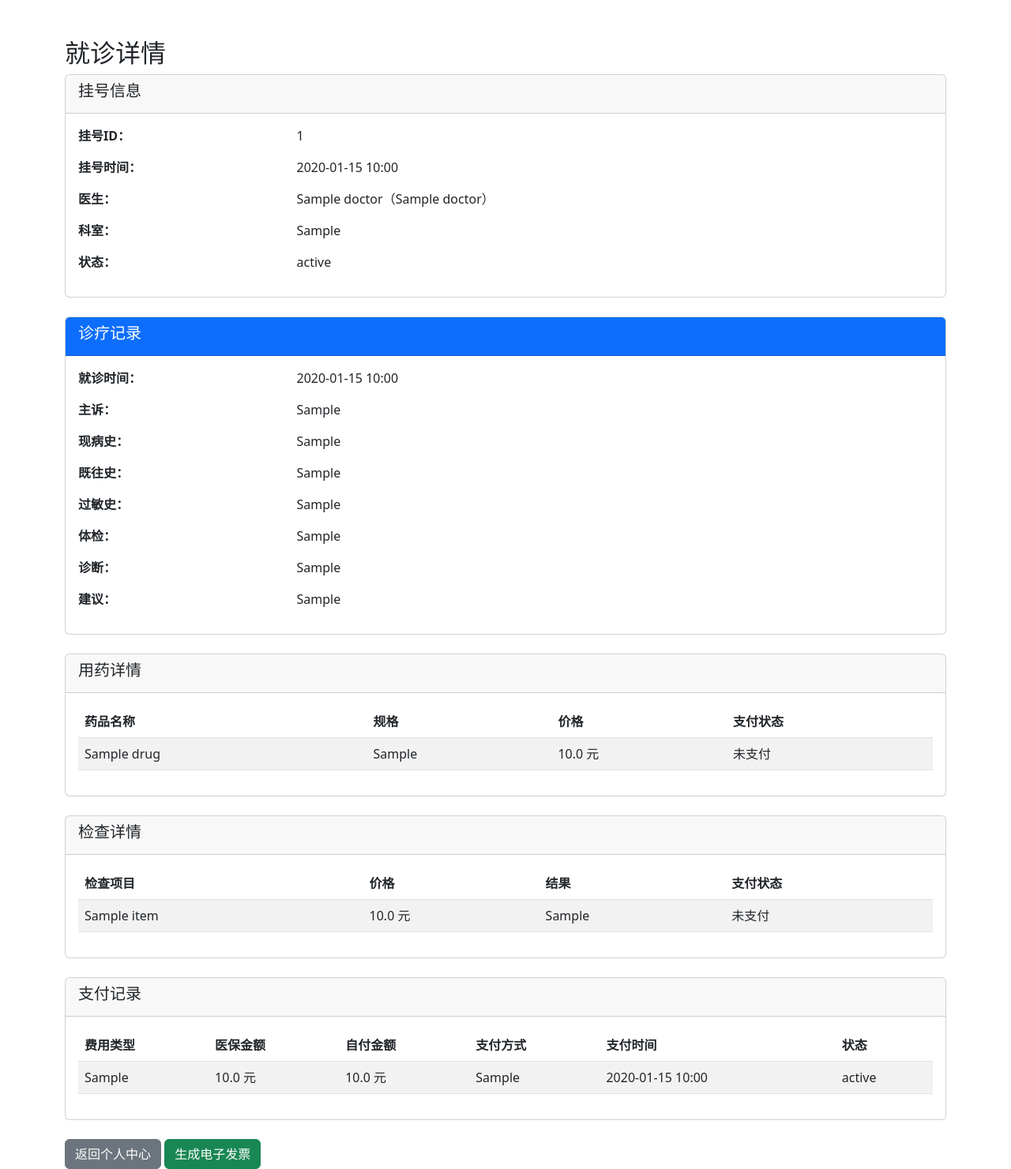
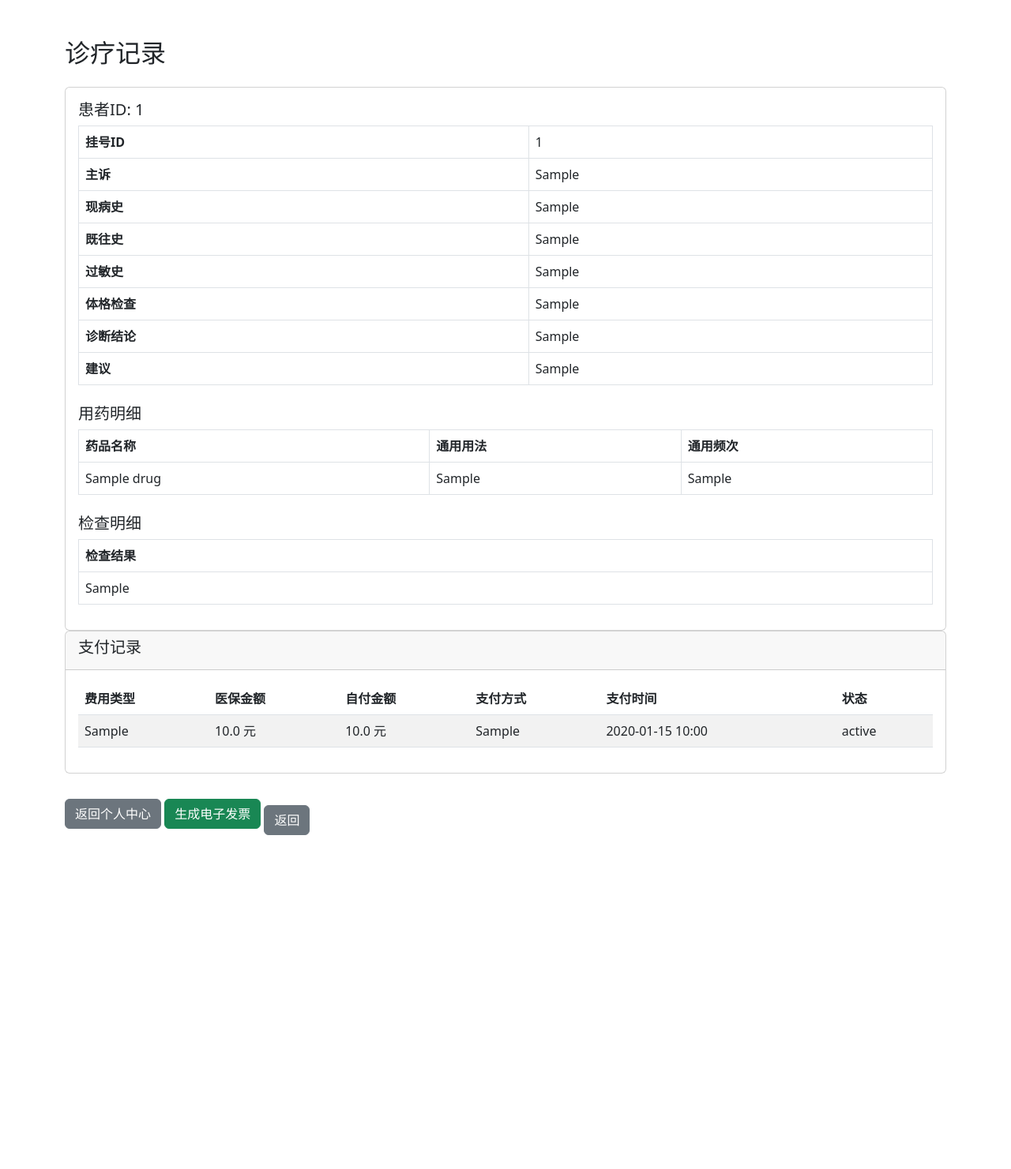
Before and after one commit to HF-youngior/hospital, a Flask app: template hospital/app/templates/record_detail.html in a window 1280 px wide. Shown: the whole page at 79% size. After the commit the page ends 1058 px from the top, so only its background shows below. Run offline with Flask 3, Linux system fonts and the light colour scheme; the template is opened without the code that fills it: values that come from a table or form of the project are taken from there, others are empty; tables that the repository leaves empty hold one stand-in row (values such as "Sample post").

Commit message:
fix: 统一病历详情页面样式

```diff
--- a/hospital/app/templates/record_detail.html
+++ b/hospital/app/templates/record_detail.html
@@ -2,148 +2,101 @@
 <html lang="zh-CN">
 <head>
     <meta charset="UTF-8">
-    <title>就诊详情 - 医院信息管理系统</title>
+    <title>诊疗记录 - 医院信息管理系统</title>
     <link rel="stylesheet" href="https://cdn.jsdelivr.net/npm/bootstrap@5.3.0/dist/css/bootstrap.min.css">
 </head>
 <body>
 <div class="container mt-5">
-    <h2>就诊详情</h2>
+    <h2>诊疗记录</h2>
+    <div class="card mt-4">
+        <div class="card-body">
+            <h5 class="card-title">患者ID: {{ registration.patient_id }}</h5>
+            <table class="table table-bordered">
+                <tbody>
+                    <tr>
+                        <th>挂号ID</th>
+                        <td>{{ registration.registration_id }}</td>
+                    </tr>
+                    {% if medical_record %}
+                    <tr>
+                        <th>主诉</th>
+                        <td>{{ medical_record.chief_complaint }}</td>
+                    </tr>
+                    <tr>
+                        <th>现病史</th>
+                        <td>{{ medical_record.present_illness }}</td>
+                    </tr>
+                    <tr>
+                        <th>既往史</th>
+                        <td>{{ medical_record.past_history }}</td>
+                    </tr>
+                    <tr>
+                        <th>过敏史</th>
+                        <td>{{ medical_record.allergy_history }}</td>
+                    </tr>
+                    <tr>
+                        <th>体格检查</th>
+                        <td>{{ medical_record.physical_exam }}</td>
+                    </tr>
+                    <tr>
+                        <th>诊断结论</th>
+                        <td>{{ medical_record.diagnosis }}</td>
+                    </tr>
+                    <tr>
+                        <th>建议</th>
+                        <td>{{ medical_record.suggestion }}</td>
+                    </tr>
+                    {% else %}
+                    <tr>
+                        <td colspan="2" class="text-center text-muted">该次就诊暂无详细诊疗记录。</td>
+                    </tr>
+                    {% endif %}
+                </tbody>
+            </table>
 
-    <!-- 挂号信息 -->
-    <div class="card mb-4">
-        <div class="card-header">
-            <h5>挂号信息</h5>
-        </div>
-        <div class="card-body">
-            <div class="row mb-3">
-                <div class="col-md-3 fw-bold">挂号ID：</div>
-                <div class="col-md-9">{{ registration.registration_id }}</div>
-            </div>
-            <div class="row mb-3">
-                <div class="col-md-3 fw-bold">挂号时间：</div>
-                <div class="col-md-9">{{ registration.reg_time.strftime('%Y-%m-%d %H:%M') }}</div>
-            </div>
-            <div class="row mb-3">
-                <div class="col-md-3 fw-bold">医生：</div>
-                <div class="col-md-9">{{ registration.schedule.doctor.name }}（{{ registration.schedule.doctor.title }}）</div>
-            </div>
-            <div class="row mb-3">
-                <div class="col-md-3 fw-bold">科室：</div>
-                <div class="col-md-9">{{ registration.schedule.doctor.department }}</div>
-            </div>
-            <div class="row mb-3">
-                <div class="col-md-3 fw-bold">状态：</div>
-                <div class="col-md-9">{{ registration.visit_status }}</div>
-            </div>
-        </div>
-    </div>
-
-    <!-- 诊疗记录 -->
-    {% if medical_record %}
-    <div class="card mb-4">
-        <div class="card-header bg-primary text-white">
-            <h5>诊疗记录</h5>
-        </div>
-        <div class="card-body">
-            <div class="row mb-3">
-                <div class="col-md-3 fw-bold">就诊时间：</div>
-                <div class="col-md-9">{{ medical_record.visit_time.strftime('%Y-%m-%d %H:%M') }}</div>
-            </div>
-            <div class="row mb-3">
-                <div class="col-md-3 fw-bold">主诉：</div>
-                <div class="col-md-9">{{ medical_record.chief_complaint or '无' }}</div>
-            </div>
-            <div class="row mb-3">
-                <div class="col-md-3 fw-bold">现病史：</div>
-                <div class="col-md-9">{{ medical_record.present_illness or '无' }}</div>
-            </div>
-            <div class="row mb-3">
-                <div class="col-md-3 fw-bold">既往史：</div>
-                <div class="col-md-9">{{ medical_record.past_history or '无' }}</div>
-            </div>
-            <div class="row mb-3">
-                <div class="col-md-3 fw-bold">过敏史：</div>
-                <div class="col-md-9">{{ medical_record.allergy_history or '无' }}</div>
-            </div>
-            <div class="row mb-3">
-                <div class="col-md-3 fw-bold">体检：</div>
-                <div class="col-md-9">{{ medical_record.physical_exam or '无' }}</div>
-            </div>
-            <div class="row mb-3">
-                <div class="col-md-3 fw-bold">诊断：</div>
-                <div class="col-md-9">{{ medical_record.diagnosis or '无' }}</div>
-            </div>
-            <div class="row mb-3">
-                <div class="col-md-3 fw-bold">建议：</div>
-                <div class="col-md-9">{{ medical_record.suggestion or '无' }}</div>
-            </div>
-        </div>
-    </div>
-    {% endif %}
-
-    <!-- 用药详情 -->
-    <div class="card mb-4">
-        <div class="card-header">
-            <h5>用药详情</h5>
-        </div>
-        <div class="card-body">
-            {% if medications %}
-            <table class="table table-striped">
+            <h5 class="mt-4">用药明细</h5>
+            <table class="table table-bordered">
                 <thead>
                     <tr>
                         <th>药品名称</th>
-                        <th>规格</th>
-                        <th>价格</th>
-                        <th>支付状态</th>
+                        <th>通用用法</th>
+                        <th>通用频次</th>
                     </tr>
                 </thead>
                 <tbody>
-                    {% for med in medications %}
+                    {% if medications %}
+                        {% for detail in medications %}
                         <tr>
-                        <td>{{ med.drug.name }}</td>
-                        <td>{{ med.drug.specification }}</td>
-                        <td>{{ med.drug.price }} 元</td>
-                        <td>{{ '已支付' if med.is_paid else '未支付' }}</td>
+                            <td>{{ detail.drug.name if detail.drug else 'N/A' }}</td>
+                            <td>{{ detail.drug.usage if detail.drug else 'N/A' }}</td>
+                            <td>{{ detail.drug.frequency if detail.drug else 'N/A' }}</td>
                         </tr>
                         {% endfor %}
+                    {% else %}
+                        <tr><td colspan="3">暂无用药明细。</td></tr>
+                    {% endif %}
                 </tbody>
             </table>
-            {% else %}
-            <p>无用药记录。</p>
-            {% endif %}
-        </div>
-    </div>
 
-    <!-- 检查详情 -->
-    <div class="card mb-4">
-        <div class="card-header">
-            <h5>检查详情</h5>
-        </div>
-        <div class="card-body">
-            {% if checks %}
-            <table class="table table-striped">
+            <h5 class="mt-4">检查明细</h5>
+            <table class="table table-bordered">
                 <thead>
                     <tr>
-                        <th>检查项目</th>
-                        <th>价格</th>
-                        <th>结果</th>
-                        <th>支付状态</th>
+                        <th>检查结果</th>
                     </tr>
                 </thead>
                 <tbody>
-                    {% for check in checks %}
+                    {% if checks %}
+                        {% for detail in checks %}
                         <tr>
-                        <td>{{ check.check_item.name }}</td>
-                        <td>{{ check.check_item.price }} 元</td>
-                        <td>{{ check.result or '未完成' }}</td>
-                        <td>{{ '已支付' if check.is_paid else '未支付' }}</td>
+                            <td>{{ detail.result if detail.result else '未完成' }}</td>
                         </tr>
                         {% endfor %}
+                    {% else %}
+                        <tr><td>暂无检查明细。</td></tr>
+                    {% endif %}
                 </tbody>
             </table>
-            {% else %}
-            <p>无检查记录。</p>
-            {% endif %}
         </div>
     </div>
 
@@ -188,6 +141,7 @@
     <a href="{{ url_for('invoice.generate', registration_id=registration.registration_id) }}" class="btn btn-success">
         生成电子发票
     </a>
+    <a href="{{ url_for('patient.patient_profile') }}" class="btn btn-secondary mt-3">返回</a>
 </div>
 </body>
 </html>
```
Also changed, not shown: hospital/app/templates/medical_record_view.html (+10 -41 lines), hospital/config.py (line endings or trailing spaces). Lines whose indentation alone changed are shown as unchanged.
